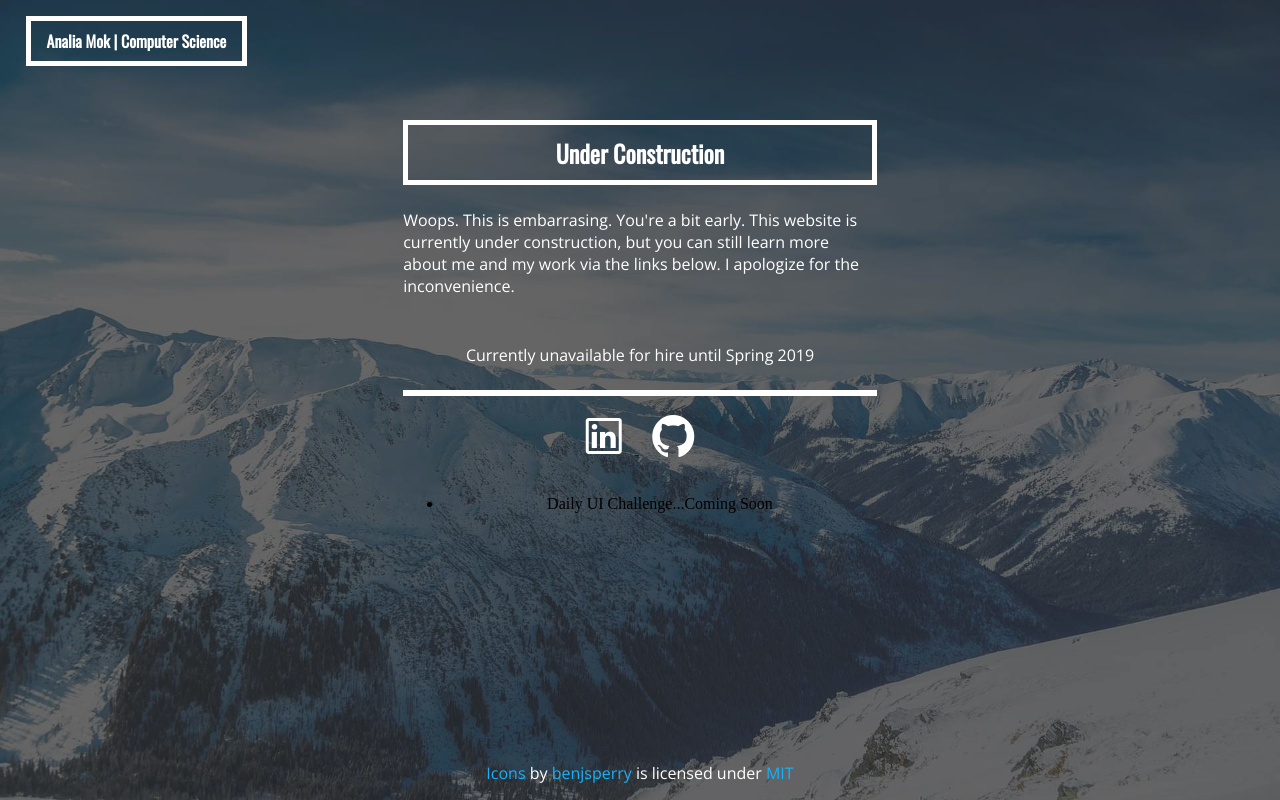
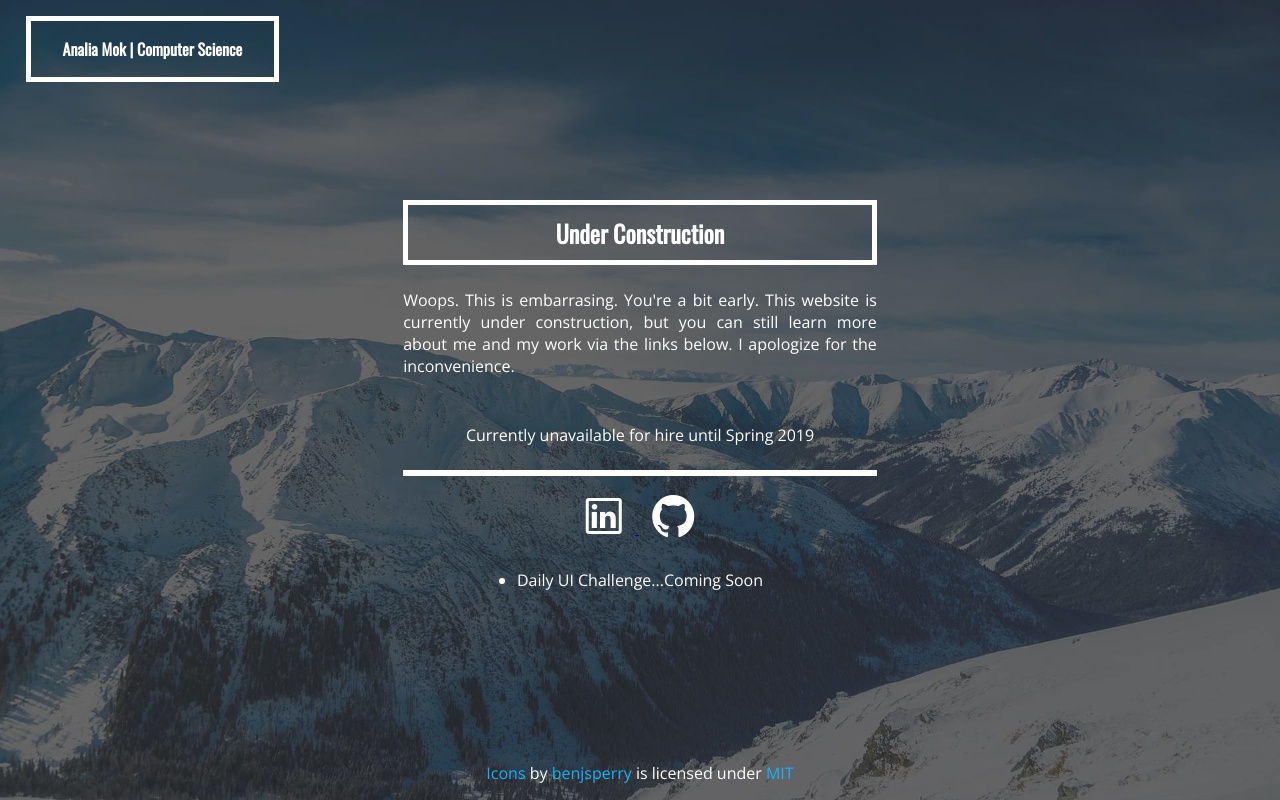
Before and after one commit to AnaliaMok/AnaliaMok.github.io, a PHP site: page / in a window 1280 px wide. Run offline with PHP 8.4, Linux system fonts and the light colour scheme; some web fonts are replaced.

Commit message:
Changed spacing for logo

```diff
--- a/assets/css/main_style.css
+++ b/assets/css/main_style.css
@@ -46,6 +46,7 @@ div#content, div#temp_footer{
     position: relative;
     top: 9%;
     width: 65%;
+    margin: auto;
 }
 
 /* Name and Major Styling */
@@ -59,8 +60,12 @@ span#logo, h2#title{
     opacity: 1;
 }
 
+/* Name and Major Logo */
 span#logo{
-    margin-top: 5%;
+    display: inline-block;
+    margin: 5% auto 0 auto;
+    padding: 0.5em 0;
+    width: 65%;
 }
 
 h2#title{
@@ -71,12 +76,25 @@ h2#title{
     margin-bottom: 0;
 }
 
-div#content p{
+div#content{
+    /* Positioning in the middle of the screen */
+    /*position: absolute;
+    top: 25%;
+    left: 25%;
+    right: 25%;*/
+}
+
+div#content p, div#content ul{
     display: inline-block;
     color: #FFFFFF;
-    text-align: left;
+    text-align: justify;
     font-family: "Open Sans", sans-serif;
     margin: 10% 0;
+}
+
+div#content ul{
+    margin: 0;
+    padding: 0;
 }
 
 /* Line Division to separate sections */
@@ -138,6 +156,7 @@ p#attribution a{
         background-repeat: no-repeat;
         background-position: center;
         background-size: cover;
+        position: relative;
     }
 
     main div#content, div#temp_footer{
@@ -145,7 +164,14 @@ p#attribution a{
         width: 37%;
         margin: auto;
         vertical-align: middle;
-        top: 15%;
+    }
+
+    main div#content{
+        /* Placing content block in middle of screen */
+        position: absolute;
+        top: 25%;
+        left: 25%;
+        right: 25%;
     }
 
     div#temp_footer{
@@ -155,7 +181,9 @@ p#attribution a{
     /* Position logo to upper left */
     main span#logo{
         margin: 0;
-        display: block;
+        display: inline-block;
+        width: auto;
+        padding: 1em 2em;
         position: absolute;
         top: 2%;
         left: 2%;
```
